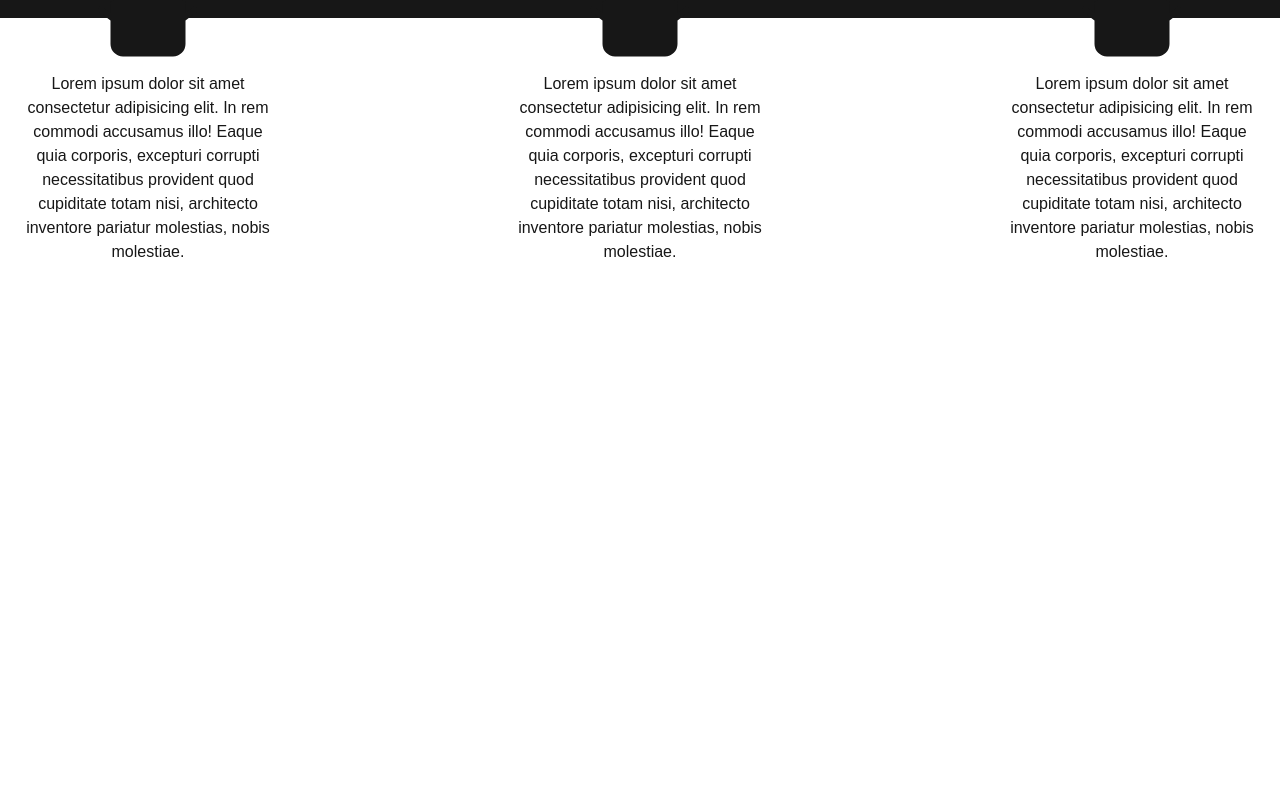
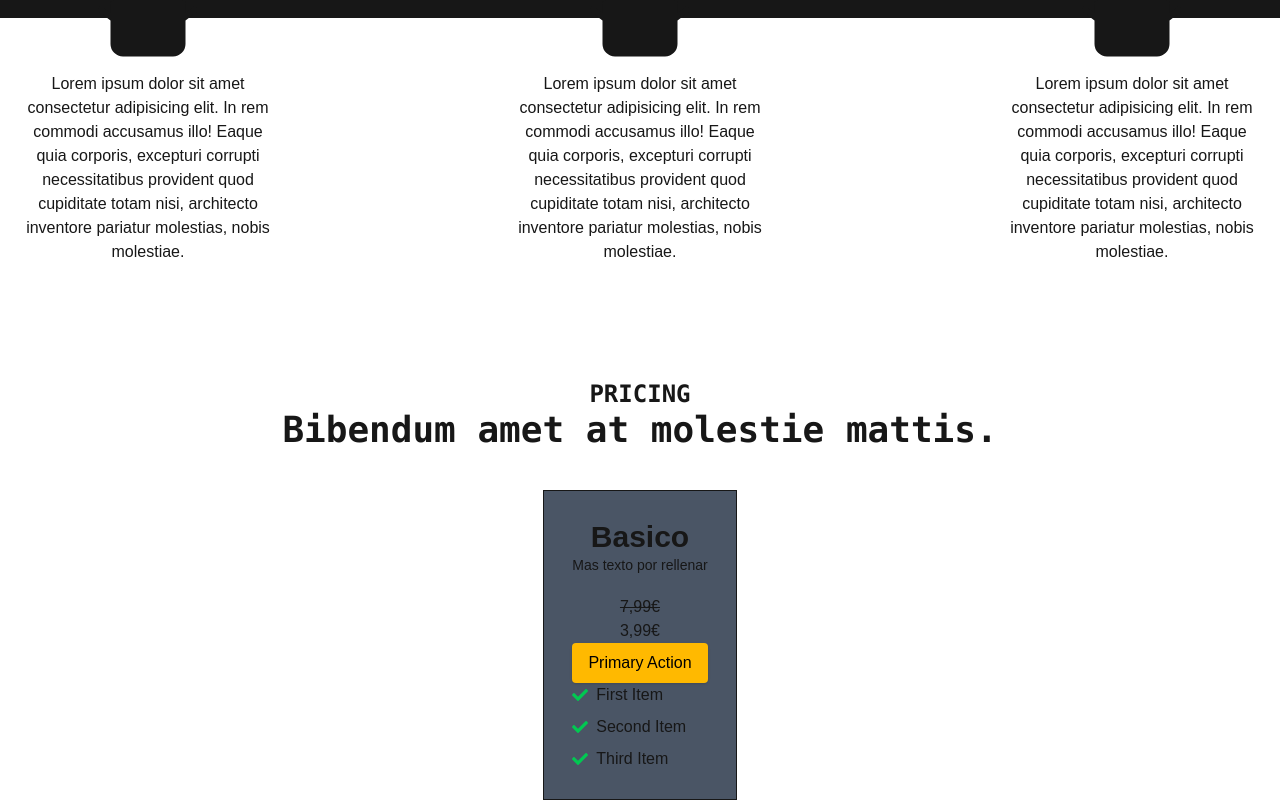
Before and after one commit to saleemsiddique/culinarium, a Next.js app: page / in a window 1280 px wide. Shown: the part 862-1662 px from the top of the page. Before the commit the page ends 1240 px from the top, so only its background shows below. Built offline with nearby package versions, Linux system fonts and the light colour scheme.

Commit message:
agregando mas elementos

```diff
--- a/src/app/page.tsx
+++ b/src/app/page.tsx
@@ -2,7 +2,7 @@ import Image from "next/image";
 import ButtonPrimary from "@/components/buttonPrimary";
 import ButtonSecondary from "@/components/buttonSecondary";
 import InfoBox from "@/components/infoBox";
-
+import { FaCheck } from "react-icons/fa";
 export default function Home() {
   return (
     <div className="h-screen w-full bg-[var(--background)]">
@@ -30,13 +30,54 @@ export default function Home() {
         </div>
       </section>
 
-      {/*Key Features*/}
+      {/* Key Features */}
 
       <section className="flex flex-col justify-between items-center pt-20 h-[720px] mx-20 md:mx-5 md:flex-row md:h-[520px] md:pt-0">
         <InfoBox></InfoBox>
         <InfoBox></InfoBox>
         <InfoBox></InfoBox>
       </section>
+
+      {/* Pricing */}
+
+      <section className="flex flex-col justify-between items-center mx-20 md:mx-5">
+        <div className="text-center">
+          <div className="font-bold font-mono text-xl md:text-2xl">PRICING</div>
+          <div className="font-bold font-mono text-2xl md:text-4xl">
+            Bibendum amet at molestie mattis.
+          </div>
+        </div>
+
+        <div className="flex flex-row mt-10">
+          <div className="text-center flex flex-col border p-7 bg-gray-600 h-auto">
+            <div className="pb-5">
+              <div className="font-semibold text-3xl">Basico</div>
+              <div className="text-sm">Mas texto por rellenar</div>
+            </div>
+
+            <div>
+              <p className="line-through">7,99€</p>
+              <p className="">3,99€</p>
+            </div>
+
+            <ButtonPrimary />
+            <ul className="list-none space-y-2">
+              <li className="flex items-start gap-2">
+                <FaCheck className="text-green-500 mt-1" />
+                First Item
+              </li>
+              <li className="flex items-start gap-2">
+                <FaCheck className="text-green-500 mt-1" />
+                Second Item
+              </li>
+              <li className="flex items-start gap-2">
+                <FaCheck className="text-green-500 mt-1" />
+                Third Item
+              </li>
+            </ul>
+          </div>
+        </div>
+      </section>
     </div>
   );
 }
```
